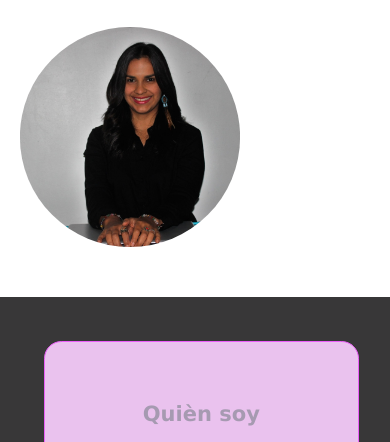
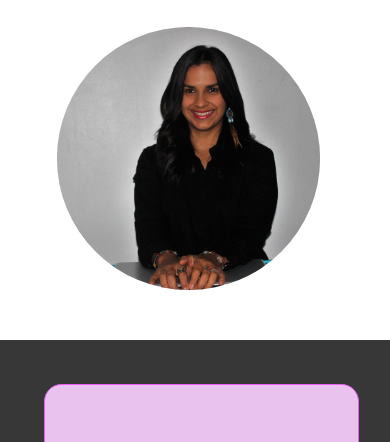
Before and after one commit to Yusjuani/p-gina-web-nancy, a plain HTML site: page index.html in a window 390 px wide. Shown: the part 378-820 px from the top of the page. Drawn offline with nearby package versions, Linux system fonts and the light colour scheme; files whose address does not match are found by name.

Commit message:
arreglos25

```diff
--- a/stylenancy.css
+++ b/stylenancy.css
@@ -252,7 +252,7 @@ border-radius: 1.25em;
         background-color: rgb(220, 176, 221);
     }
     .section1{
-        margin-left: 30px;
+        margin-left: 20px;
     }
 
     .menu-bar .boton-menu{
@@ -294,20 +294,23 @@ border-radius: 1.25em;
         display: none;
     }
 
+    .section1{
+       padding-left: 0;
+    }
+
     .img{
-        width: 140%;
-        display: flex;
-        justify-content: row;
+        width: 170%;
         align-items: center;
+        margin-right: -80px;
     }
 
 
-    .section1{
+    /*.section1{
         margin-left: 10px;
 
 
     }
-
+*/
     .section{
         width: auto;
         height:auto;
```
